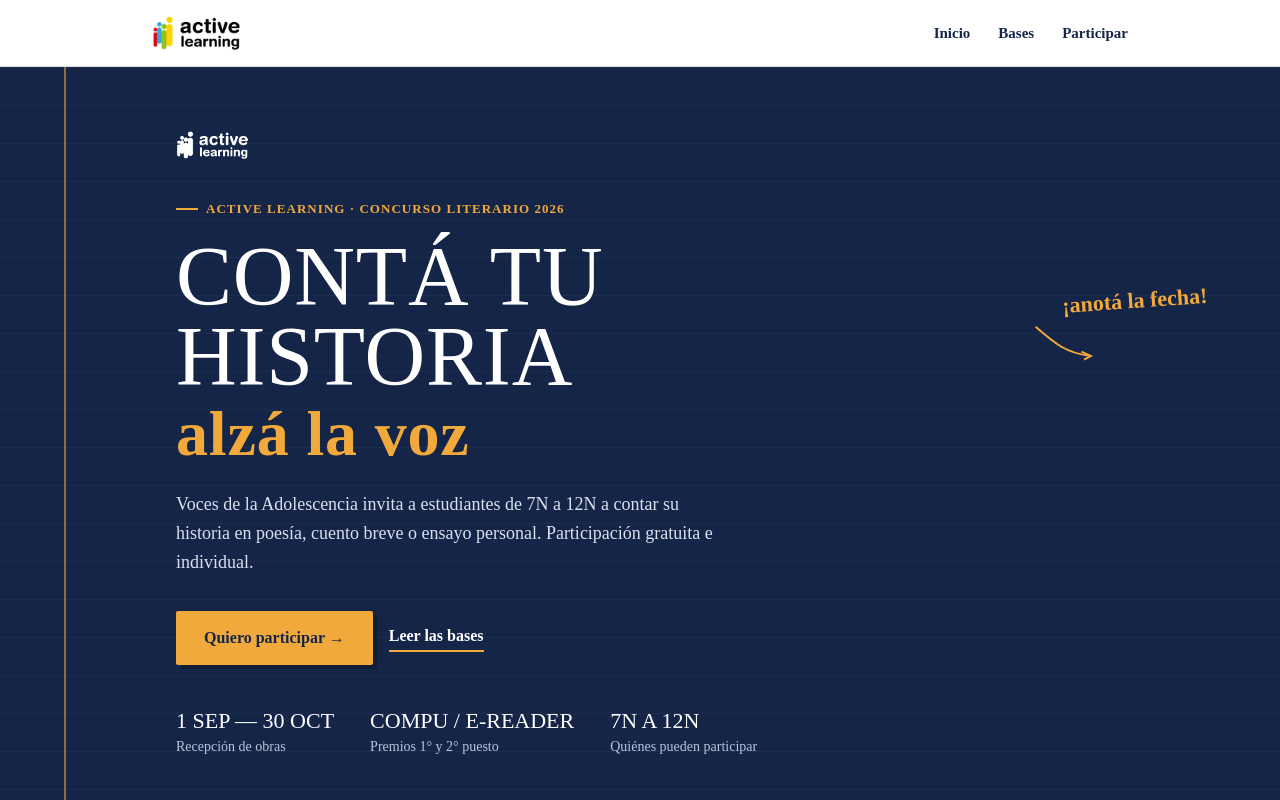
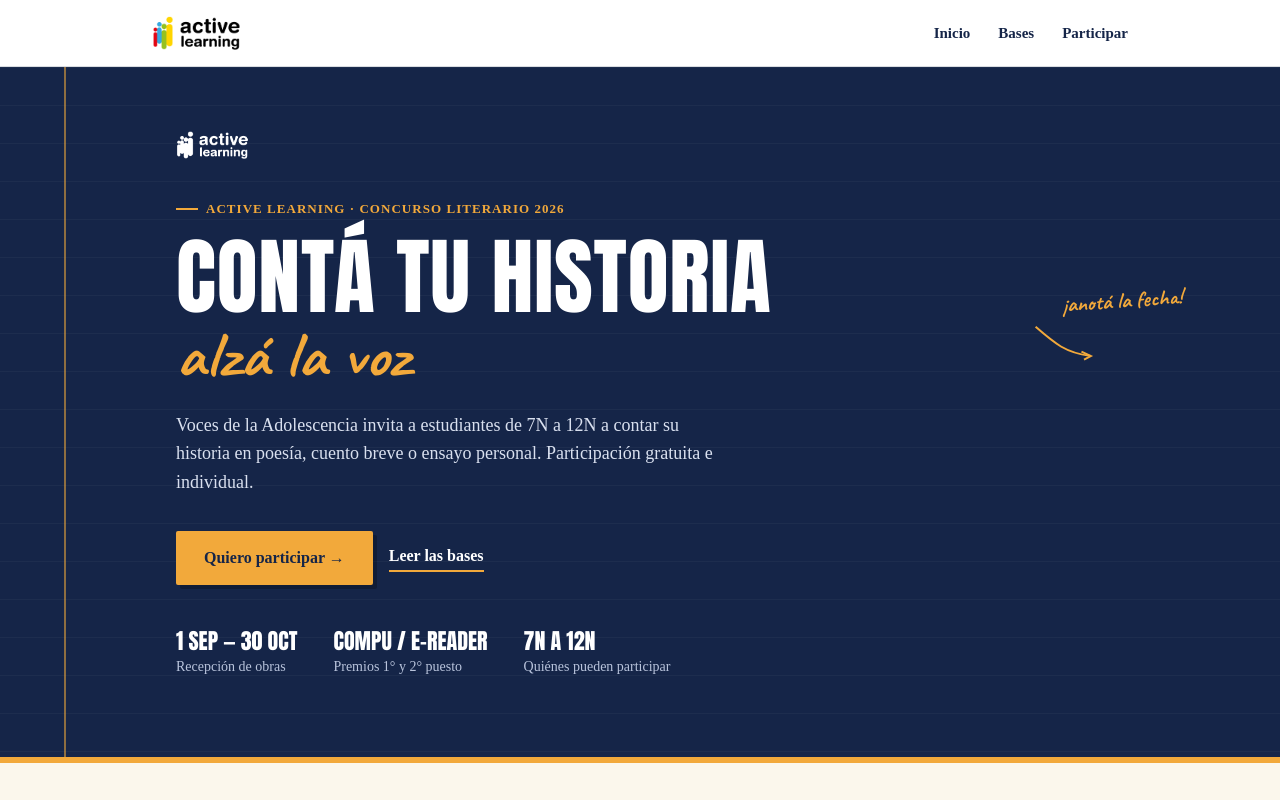
Before and after one commit to sophieblousson/voces-de-la-adolescencia, a Next.js app: page / in a window 1280 px wide. Shown: the top 800 px of the page. Built offline with nearby package versions, Linux system fonts and the light colour scheme.

Commit message:
Update Hero.module.css

```diff
--- a/components/home/Hero.module.css
+++ b/components/home/Hero.module.css
@@ -61,7 +61,7 @@
   max-width: 760px;
   margin: 0;
   color: #ffffff;
-  font-family: var(--font-display);
+ font-family: var(--font-anton), Impact, sans-serif;
   font-weight: 400;
   font-size: clamp(48px, 7vw, 84px);
   line-height: 0.95;
@@ -73,7 +73,7 @@
   display: block;
   margin-top: 6px;
   color: var(--color-marigold);
-  font-family: var(--font-script);
+font-family: var(--font-caveat), cursive;
   font-weight: 700;
   font-size: clamp(40px, 6vw, 64px);
   line-height: 1;
@@ -141,7 +141,7 @@
 .heroMeta strong {
   display: block;
   color: #ffffff;
-  font-family: var(--font-display);
+font-family: var(--font-anton), Impact, sans-serif;
   font-size: 22px;
   font-weight: 400;
   line-height: 1.1;
@@ -159,7 +159,7 @@
   top: 220px;
   width: 170px;
   color: var(--color-marigold);
-  font-family: var(--font-script);
+  font-family: var(--font-caveat), cursive;
   font-weight: 700;
   font-size: 22px;
   line-height: 1.15;
```
